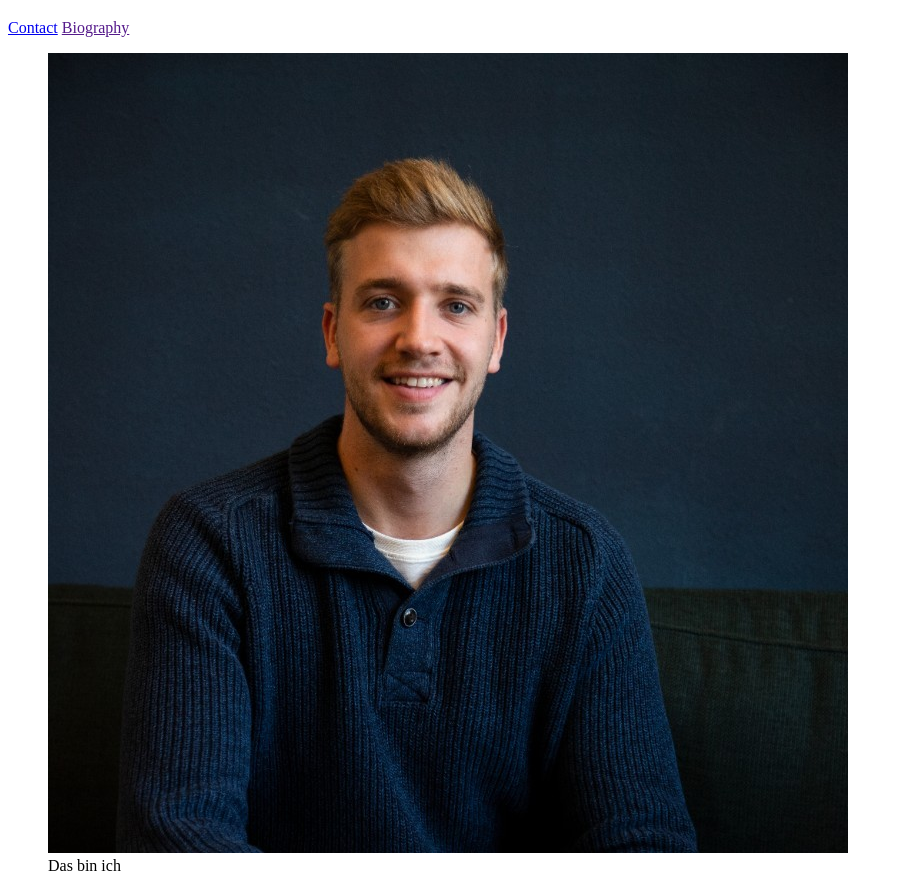
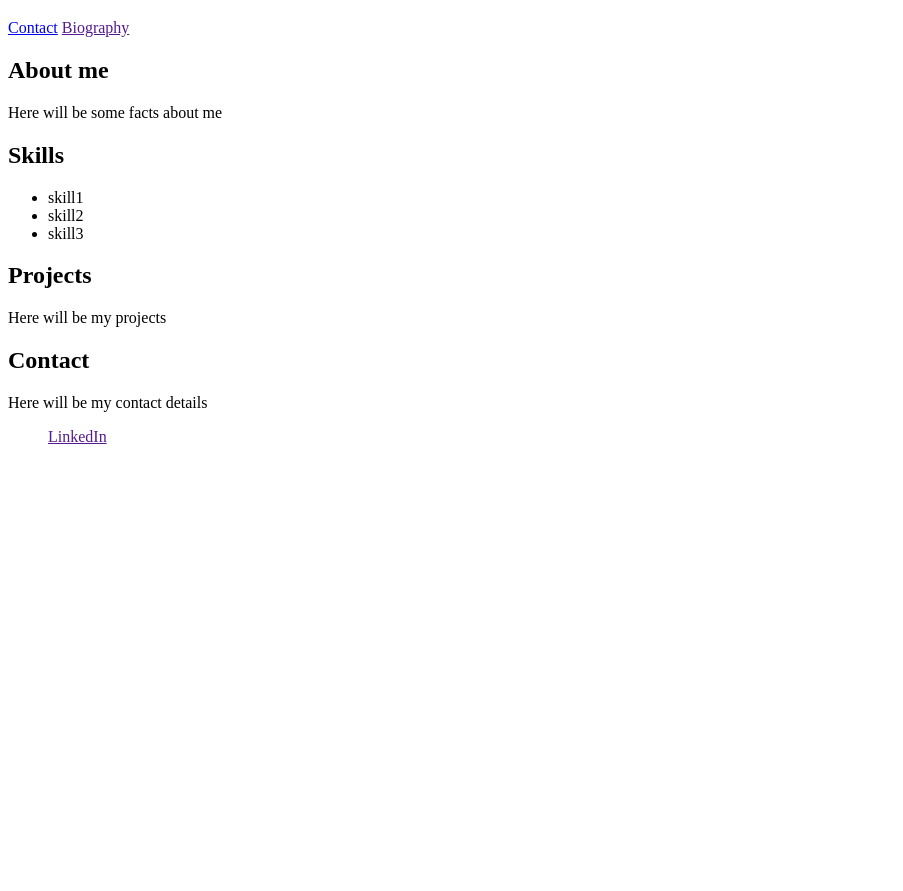
Before and after one commit to sebastianwel/personal-website, a plain HTML site: page index.html in a window 1280 px wide. Shown: the part 61-952 px from the top of the page, without its empty margins (0-903 px from the left). After the commit the page ends 800 px from the top, so only its background shows below. Drawn offline with Linux system fonts and the light colour scheme.

Commit message:
changed structure again

```diff
--- a/index.html
+++ b/index.html
@@ -15,12 +15,6 @@
       </nav>
     </header>
         <main>
-    <section id="image">
-    <figure>
-    <img src="assets/Sebastian.jpeg" alt="Sebastian">
-    <figcaption>Das bin ich</figcaption>
-    </figure>
-    </section>
         <section id="About-me">
             <h2>About me</h2>
             <p>
```
Also changed, not shown: assets/Sebastian.jpeg (deleted).
